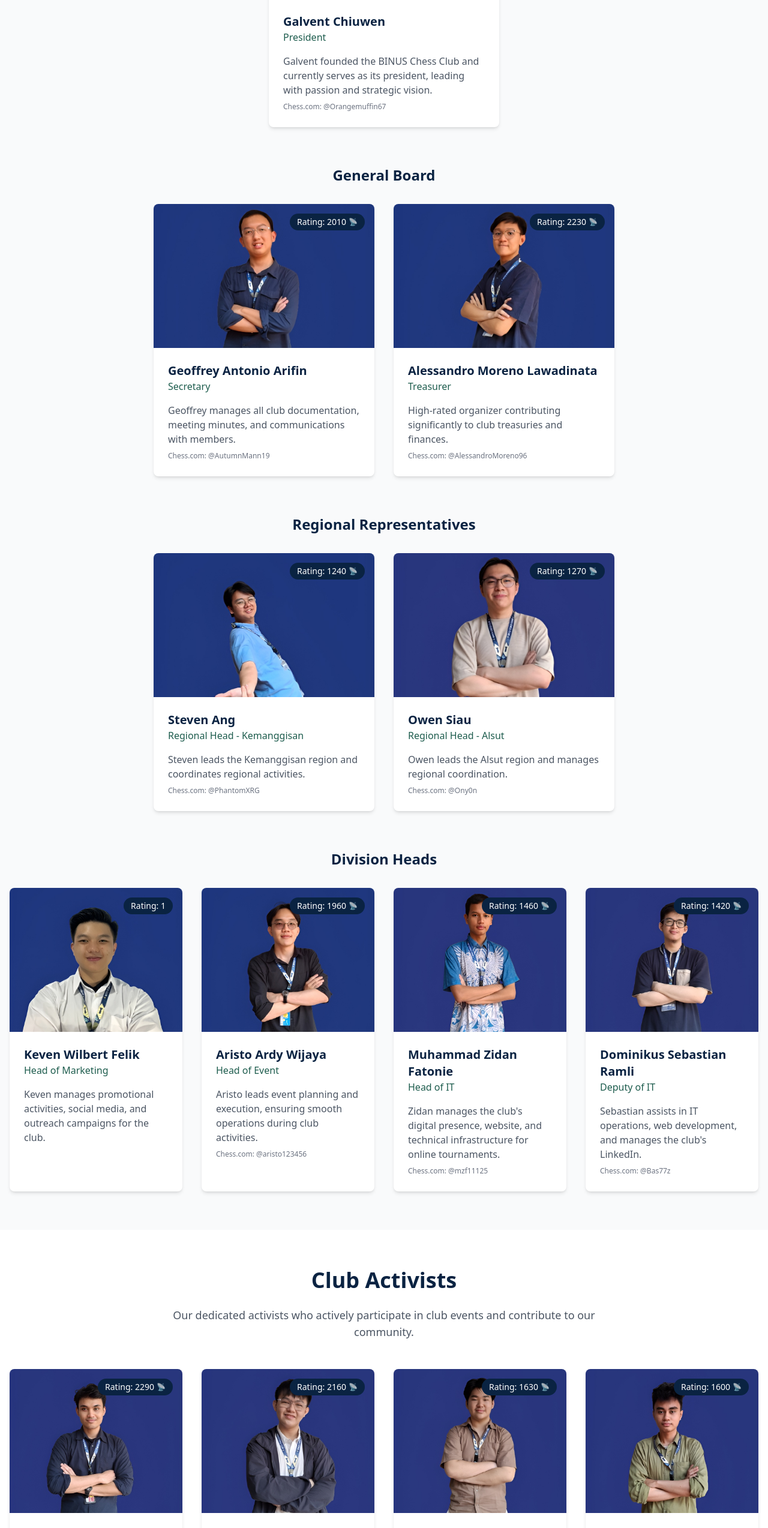
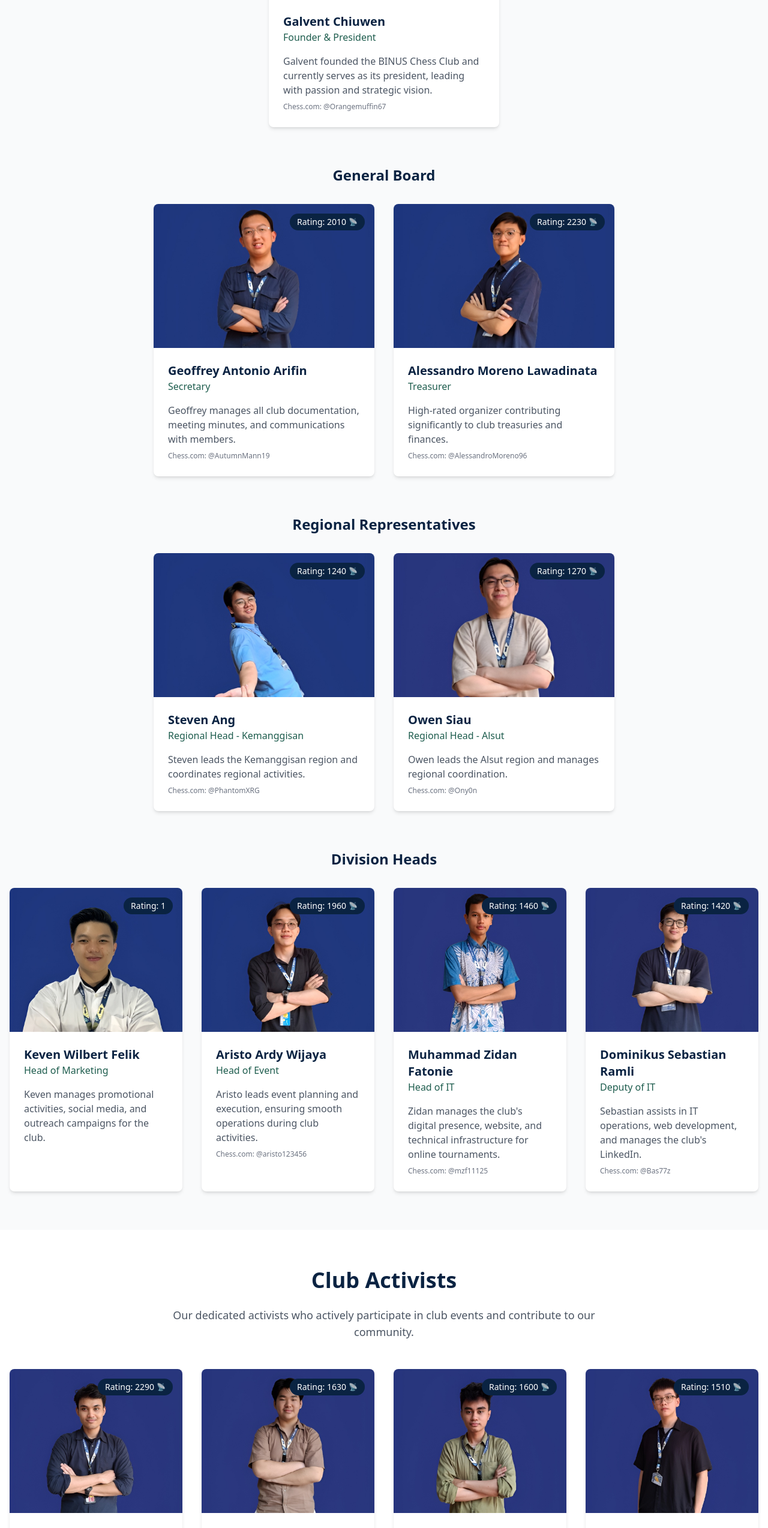
Before and after one commit to mzf11125/binus-chess-knight-club, a React (Vite) app: page /team in a window 1280 px wide. Shown: the part 1930-4477 px from the top of the page at 60% size. Built offline with nearby package versions, Linux system fonts and the light colour scheme; no server answers.

Commit message:
Updated activist data

```diff
--- a/src/pages/Team.tsx
+++ b/src/pages/Team.tsx
@@ -49,7 +49,7 @@ const Team = () => {
   const clubPresident = [
     {
       name: "Galvent Chiuwen",
-      position: "President",
+      position: "Founder & President",
       rating: 2010,
       image: "galvent.png",
       bio: "Galvent founded the BINUS Chess Club and currently serves as its president, leading with passion and strategic vision.",
@@ -144,14 +144,15 @@ const Team = () => {
       bio: "Committed member contributing to various club initiatives and activities.",
       chessComUsername: "ds0401",
     },
-    {
-      name: "Hans Kartawinata",
-      position: "Club Activist",
-      rating: 2160,
-      image: "activist/scaled/hans.png",
-      bio: "Highly skilled activist contributing to club development and member engagement.",
-      chessComUsername: "Countered",
-    },
+    // RESIGNED
+    // {
+    //   name: "Hans Kartawinata",
+    //   position: "Club Activist",
+    //   rating: 2160,
+    //   image: "activist/scaled/hans.png",
+    //   bio: "Highly skilled activist contributing to club development and member engagement.",
+    //   chessComUsername: "Countered",
+    // },
     {
       name: "Stanley Christian Gunawan",
       position: "Club Activist",
```
